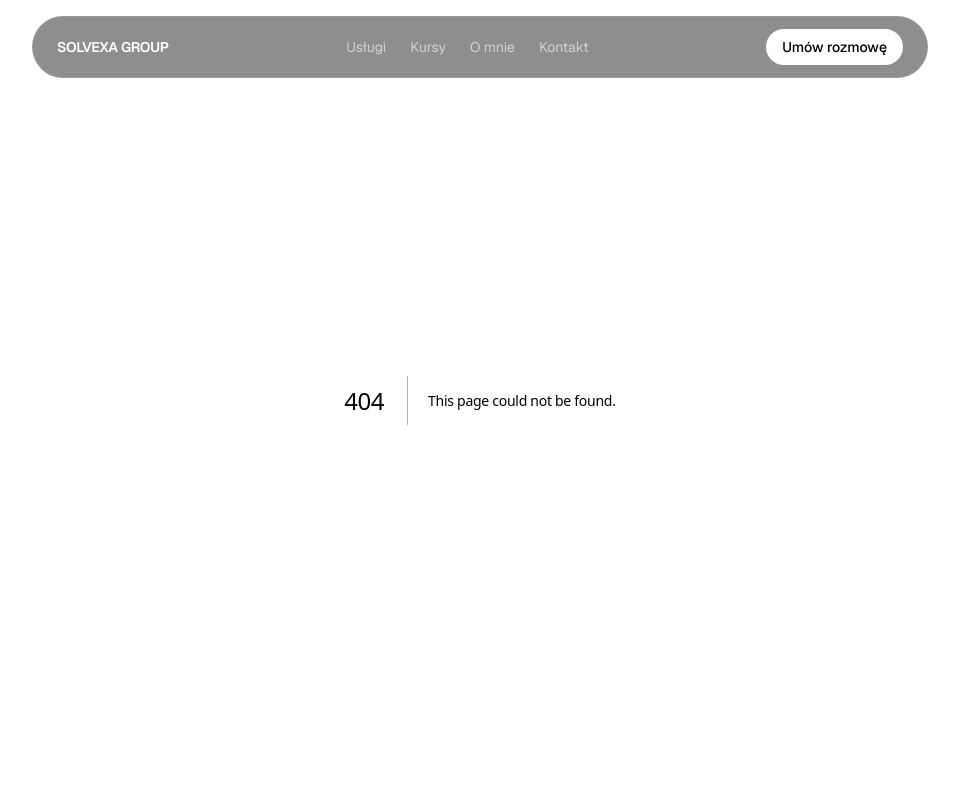
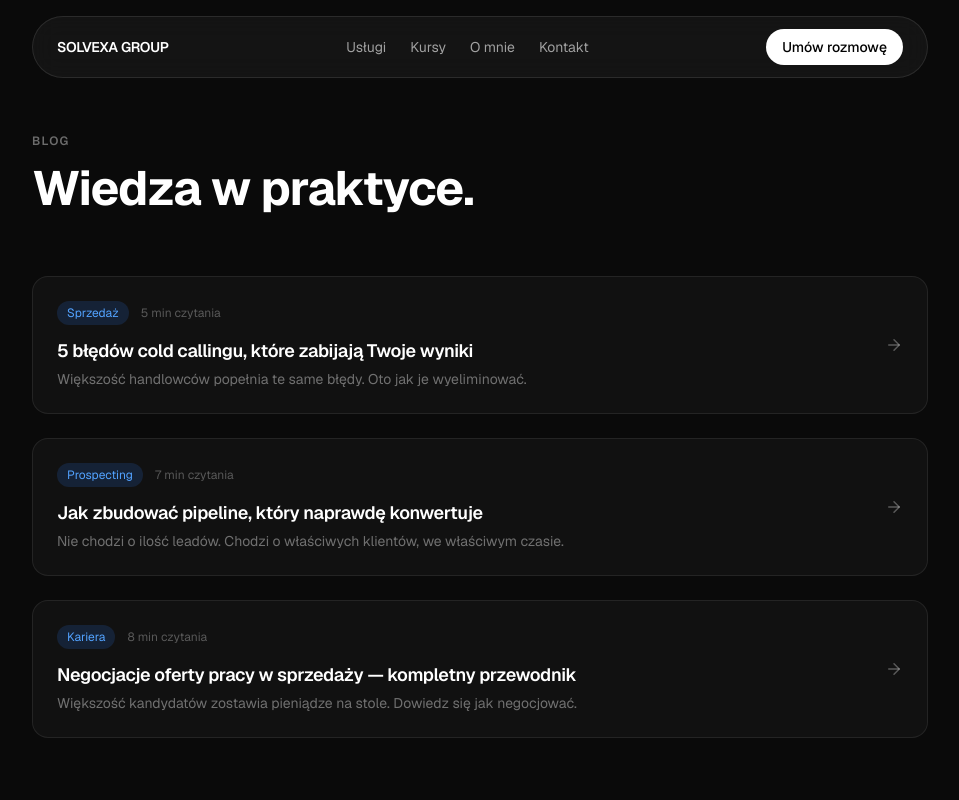
Before and after one commit to albertkht7-creator/solvexa-group, a Next.js app: page /blog in a window 1280 px wide. Before the commit this address had no page. Shown: the top 800 px of the page, without its empty margins (160-1119 px from the left). Built offline with nearby package versions, Linux system fonts and the light colour scheme.

Commit message:
feat: add blog listing, MDX post pages, and 3 articles

```diff
--- /dev/null
+++ b/app/blog/[slug]/page.tsx
@@ -0,0 +1,63 @@
+import { notFound } from "next/navigation";
+import fs from "fs";
+import path from "path";
+import matter from "gray-matter";
+import { MDXRemote } from "next-mdx-remote/rsc";
+import Link from "next/link";
+import { ArrowLeft } from "lucide-react";
+
+const postsDir = path.join(process.cwd(), "content/blog");
+
+function getPost(slug: string) {
+  const filePath = path.join(postsDir, `${slug}.mdx`);
+  if (!fs.existsSync(filePath)) return null;
+  const raw = fs.readFileSync(filePath, "utf-8");
+  const { data, content } = matter(raw);
+  return { frontmatter: data, content };
+}
+
+export function generateStaticParams() {
+  return fs.readdirSync(postsDir).map((f) => ({ slug: f.replace(".mdx", "") }));
+}
+
+export function generateMetadata({ params }: { params: { slug: string } }) {
+  const post = getPost(params.slug);
+  if (!post) return {};
+  return { title: `${post.frontmatter.title} — SOLVEXA GROUP` };
+}
+
+export default function BlogPost({ params }: { params: { slug: string } }) {
+  const post = getPost(params.slug);
+  if (!post) notFound();
+
+  return (
+    <main className="min-h-screen bg-[#0a0a0a] pt-32 pb-24 px-6">
+      <div className="max-w-2xl mx-auto">
+        <Link
+          href="/blog"
+          className="inline-flex items-center gap-2 text-sm text-white/40 hover:text-white mb-10 transition-colors"
+        >
+          <ArrowLeft size={14} /> Blog
+        </Link>
+        <div className="flex items-center gap-3 mb-6">
+          <span className="text-xs px-2.5 py-1 rounded-full bg-blue-500/15 text-blue-400">
+            {post.frontmatter.category}
+          </span>
+          <span className="text-xs text-white/30">{post.frontmatter.readTime} czytania</span>
+        </div>
+        <article className="prose prose-invert prose-lg max-w-none">
+          <MDXRemote source={post.content} />
+        </article>
+        <div className="mt-16 pt-10 border-t border-white/8 text-center">
+          <p className="text-white/50 mb-6">Chcesz porozmawiać o sprzedaży?</p>
+          <Link
+            href="/#kontakt"
+            className="inline-flex px-8 py-3 rounded-full bg-white text-black font-semibold text-sm hover:bg-white/90 transition-colors"
+          >
+            Umów rozmowę z Albertem
+          </Link>
+        </div>
+      </div>
+    </main>
+  );
+}
--- /dev/null
+++ b/app/blog/page.tsx
@@ -0,0 +1,69 @@
+import Link from "next/link";
+import { ArrowRight } from "lucide-react";
+
+const posts = [
+  {
+    slug: "cold-calling-bledy",
+    category: "Sprzedaż",
+    title: "5 błędów cold callingu, które zabijają Twoje wyniki",
+    excerpt: "Większość handlowców popełnia te same błędy. Oto jak je wyeliminować.",
+    readTime: "5 min",
+    date: "2026-05-20",
+  },
+  {
+    slug: "pipeline-ktory-konwertuje",
+    category: "Prospecting",
+    title: "Jak zbudować pipeline, który naprawdę konwertuje",
+    excerpt: "Nie chodzi o ilość leadów. Chodzi o właściwych klientów, we właściwym czasie.",
+    readTime: "7 min",
+    date: "2026-05-10",
+  },
+  {
+    slug: "negocjacje-oferty",
+    category: "Kariera",
+    title: "Negocjacje oferty pracy w sprzedaży — kompletny przewodnik",
+    excerpt: "Większość kandydatów zostawia pieniądze na stole. Dowiedz się jak negocjować.",
+    readTime: "8 min",
+    date: "2026-05-01",
+  },
+];
+
+export const metadata = {
+  title: "Blog — SOLVEXA GROUP",
+  description: "Praktyczna wiedza sprzedażowa od Alberta Kohuta.",
+};
+
+export default function BlogPage() {
+  return (
+    <main className="min-h-screen bg-[#0a0a0a] pt-32 pb-24 px-6">
+      <div className="max-w-4xl mx-auto">
+        <span className="text-xs font-semibold tracking-widest text-white/40 uppercase">Blog</span>
+        <h1 className="text-5xl font-bold text-white mt-3 mb-16">Wiedza w praktyce.</h1>
+        <div className="space-y-6">
+          {posts.map((post) => (
+            <Link
+              key={post.slug}
+              href={`/blog/${post.slug}`}
+              className="group flex flex-col md:flex-row md:items-center justify-between gap-4 p-6 rounded-2xl border border-white/8 bg-[#111] hover:border-white/20 transition-all duration-300"
+            >
+              <div className="flex-1">
+                <div className="flex items-center gap-3 mb-3">
+                  <span className="text-xs px-2.5 py-1 rounded-full bg-blue-500/15 text-blue-400">
+                    {post.category}
+                  </span>
+                  <span className="text-xs text-white/30">{post.readTime} czytania</span>
+                </div>
+                <h2 className="text-lg font-semibold text-white mb-1">{post.title}</h2>
+                <p className="text-sm text-white/40">{post.excerpt}</p>
+              </div>
+              <ArrowRight
+                size={18}
+                className="text-white/30 group-hover:text-white transition-colors flex-shrink-0"
+              />
+            </Link>
+          ))}
+        </div>
+      </div>
+    </main>
+  );
+}
--- a/app/globals.css
+++ b/app/globals.css
@@ -1,5 +1,6 @@
 @import "tailwindcss";
 @import "tw-animate-css";
+@plugin "@tailwindcss/typography";
 
 @custom-variant dark (&:is(.dark *));
 
--- /dev/null
+++ b/content/blog/cold-calling-bledy.mdx
@@ -0,0 +1,39 @@
+---
+title: "5 błędów cold callingu, które zabijają Twoje wyniki"
+date: "2026-05-20"
+category: "Sprzedaż"
+readTime: "5 min"
+excerpt: "Większość handlowców popełnia te same błędy. Oto jak je wyeliminować i zacząć słyszeć 'tak' częściej niż 'nie'."
+---
+
+# 5 błędów cold callingu, które zabijają Twoje wyniki
+
+Zimny telefon to jedno z najbardziej niedocenianych narzędzi sprzedażowych. Większość handlowców go unika. Ci, którzy dzwonią — często robią to źle.
+
+## Błąd 1: Zaczynasz od siebie, nie od klienta
+
+Pierwsze zdanie decyduje o wszystkim. "Dzień dobry, jestem Janek z firmy X i chciałem przedstawić naszą ofertę" to przepis na rozłączenie.
+
+Zamiast tego zacznij od wartości dla klienta: "Dzwonię bo widzę, że Wasza firma rozszerza się na nowe rynki — pracujemy z kilkoma firmami w tej sytuacji i pomogliśmy im skrócić cykl sprzedaży o 30%."
+
+## Błąd 2: Mówisz za dużo
+
+Cold call to nie prezentacja. Twój cel to umówienie rozmowy, nie sprzedaż przez telefon.
+
+Zasada: mów mniej niż słuchasz. Zadawaj pytania, które otwierają rozmowę.
+
+## Błąd 3: Boisz się obiekcji
+
+"Nie mamy budżetu", "Już mamy dostawcę", "Prześlijcie email" — to nie odmowy. To prośby o więcej informacji.
+
+Każda obiekcja to szansa na zadanie kolejnego pytania.
+
+## Błąd 4: Nie masz struktury
+
+Improwizacja działa tylko jeśli masz za sobą tysiące rozmów. Na początku potrzebujesz skryptu — nie do czytania, ale jako szkielet.
+
+## Błąd 5: Nie analizujesz wyników
+
+Ile telefonów zrobiłeś? Ile konwersacji? Ile umówionych spotkań? Bez danych nie ma poprawy.
+
+Śledź swój konwersji rate i poprawiaj go systematycznie.
--- /dev/null
+++ b/content/blog/negocjacje-oferty.mdx
@@ -0,0 +1,40 @@
+---
+title: "Negocjacje oferty pracy w sprzedaży — kompletny przewodnik"
+date: "2026-05-01"
+category: "Kariera"
+readTime: "8 min"
+excerpt: "Większość kandydatów zostawia pieniądze na stole. Dowiedz się jak negocjować wynagrodzenie bez strachu."
+---
+
+# Negocjacje oferty pracy w sprzedaży — kompletny przewodnik
+
+Ironia: handlowcy zarabiają na życie negocjacjami, ale większość z nich boi się negocjować własną ofertę pracy.
+
+## Dlaczego warto negocjować
+
+Statystyki są jednoznaczne: ponad 80% pracodawców ma przestrzeń do negocjacji w pierwszej ofercie. Jeśli nie negocjujesz — zostawiasz pieniądze na stole.
+
+## Kiedy negocjować
+
+Negocjuj dopiero po otrzymaniu pisemnej oferty. Nie wcześniej. Pytanie o wynagrodzenie na pierwszej rozmowie to błąd.
+
+## Jak ustalić swój target
+
+Zbadaj rynek: Glassdoor, LinkedIn Salary, rozmowy z rekruterami. Ustal widełki: minimum, cel, aspiracja.
+
+## Jak otworzyć negocjacje
+
+Nie przepraszaj. Powiedz: "Jestem bardzo zainteresowany tą rolą. Mam pytanie odnośnie pakietu wynagrodzenia."
+
+Podaj konkretną liczbę — zawsze wyższą niż chcesz dostać.
+
+## Co negocjować poza podstawą
+
+Podstawa to nie wszystko: bonus, stock options, data przeglądu wynagrodzenia, budżet szkoleniowy, elastyczność pracy.
+
+## Najczęstsze błędy
+
+- Podanie widełek zamiast liczby (zawsze biorą dolną granicę)
+- Uzasadnianie negocjacji osobistymi kosztami
+- Akceptowanie pierwszej kontroferty bez pytania o więcej
+- Negocjowanie przez email zamiast rozmowy
--- /dev/null
+++ b/content/blog/pipeline-ktory-konwertuje.mdx
@@ -0,0 +1,39 @@
+---
+title: "Jak zbudować pipeline, który naprawdę konwertuje"
+date: "2026-05-10"
+category: "Prospecting"
+readTime: "7 min"
+excerpt: "Nie chodzi o ilość leadów. Chodzi o właściwych klientów, we właściwym czasie, z właściwym komunikatem."
+---
+
+# Jak zbudować pipeline, który naprawdę konwertuje
+
+Większość handlowców ma pipeline pełen nadziei i pusty w wynikach. Problem nie jest w ilości leadów — jest w jakości i procesie.
+
+## Krok 1: Zdefiniuj ICP
+
+Idealny Profil Klienta to nie "firmy z branży X". To konkretna kombinacja: branża + wielkość + moment zakupowy + bóle.
+
+Im precyzyjniej opiszesz ICP, tym lepiej będzie konwertować.
+
+## Krok 2: Kwalifikuj agresywnie
+
+Czas to Twój najcenniejszy zasób. Nie trać go na leady, które nigdy nie kupia.
+
+Używaj frameworku BANT lub MEDDIC żeby szybko ocenić potencjał leada.
+
+## Krok 3: Segmentuj i priorytetyzuj
+
+Nie wszyscy leady są równi. Podziel pipeline na: gorące (działaj teraz), ciepłe (nurturuj), zimne (wyczyść lub utrzymuj minimum).
+
+## Krok 4: Ustal rytm kontaktu
+
+Kiedy ostatni raz kontaktowałeś się z danym leadem? Jeśli nie wiesz — masz problem.
+
+Zbuduj sekwencje kontaktu: kiedy, przez jaki kanał, z jakim komunikatem.
+
+## Krok 5: Mierz velocity
+
+Ile czasu zajmuje lead przejście przez każdy etap pipeline'u? Gdzie utyka?
+
+Odpowiedź na to pytanie pokaże Ci gdzie jest największa strata.
--- a/package.json
+++ b/package.json
@@ -12,6 +12,7 @@
     "@base-ui/react": "^1.5.0",
     "@react-three/drei": "^10.7.7",
     "@react-three/fiber": "^9.6.1",
+    "@tailwindcss/typography": "^0.5.19",
     "class-variance-authority": "^0.7.1",
     "clsx": "^2.1.1",
     "framer-motion": "^12.40.0",
```
Also changed, not shown: 1 other file (tests, documents, lock files or other folders).
